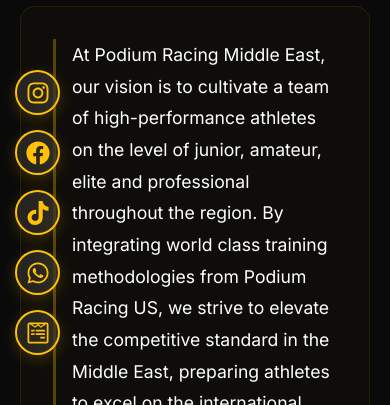
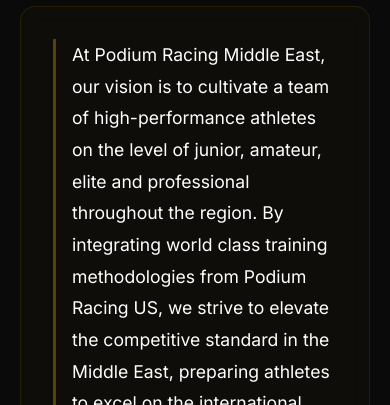
Before and after one commit to Loai-101/podiumRacing-website, a React (Create React App) app: page / in a window 390 px wide. Shown: the part 806-1211 px from the top of the page. Built offline with nearby package versions, Linux system fonts and the light colour scheme.

Commit message:
Mobile: hide floating social sidebar; keep icons only in footer

```diff
--- a/src/App.css
+++ b/src/App.css
@@ -358,12 +358,7 @@
 /* Responsive Design for Social Media Sidebar */
 @media (max-width: 768px) {
   .social-media-sidebar {
-    position: absolute; /* don't overlay the hero */
-    left: 15px;
-    gap: 15px;
-    top: calc(100vh + 32px); /* appear just below full-viewport hero */
-    bottom: auto;
-    transform: none;
+    display: none !important; /* hide floating icons on mobile; footer provides icons */
   }
 
   .social-icon-link {
```
